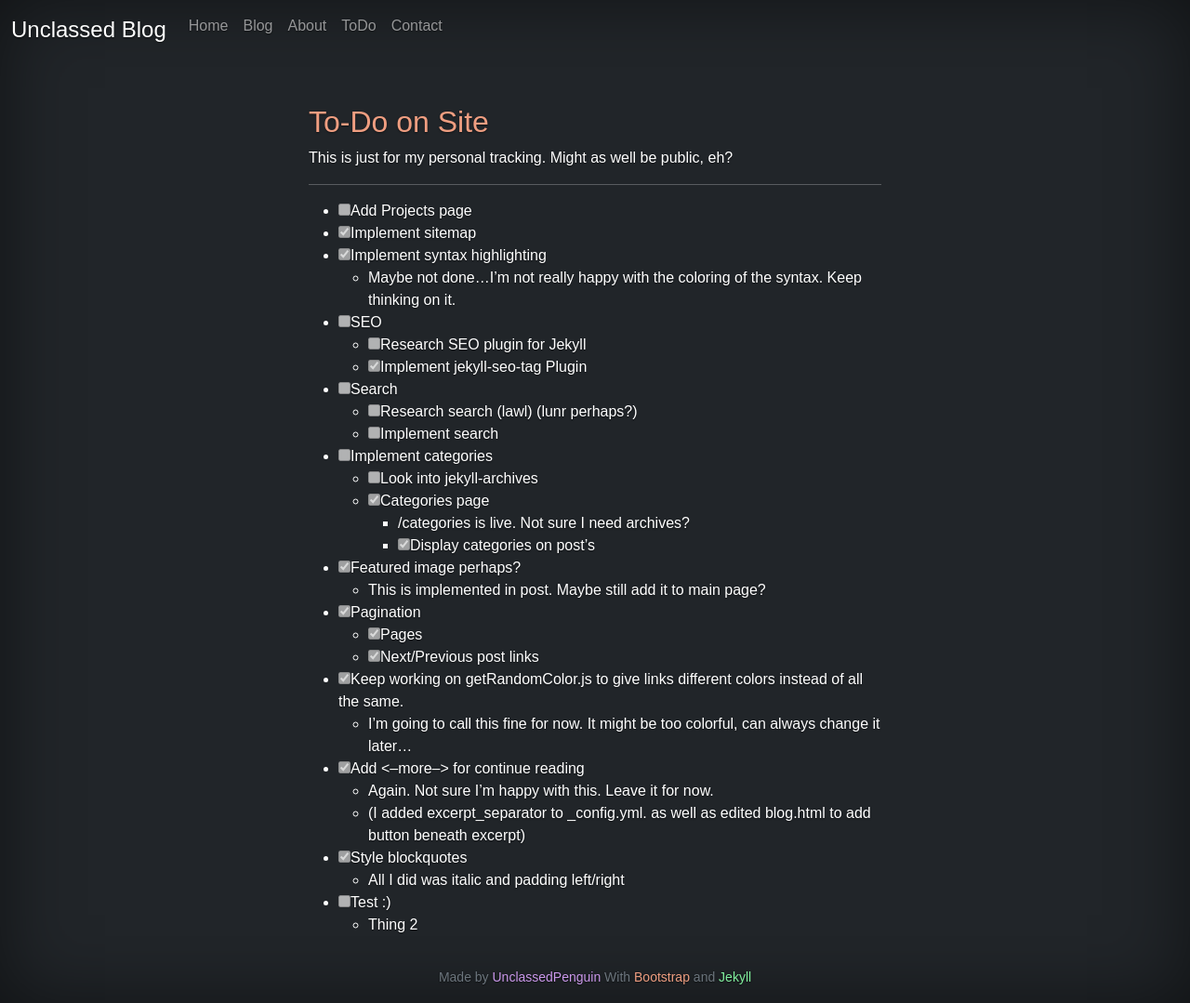
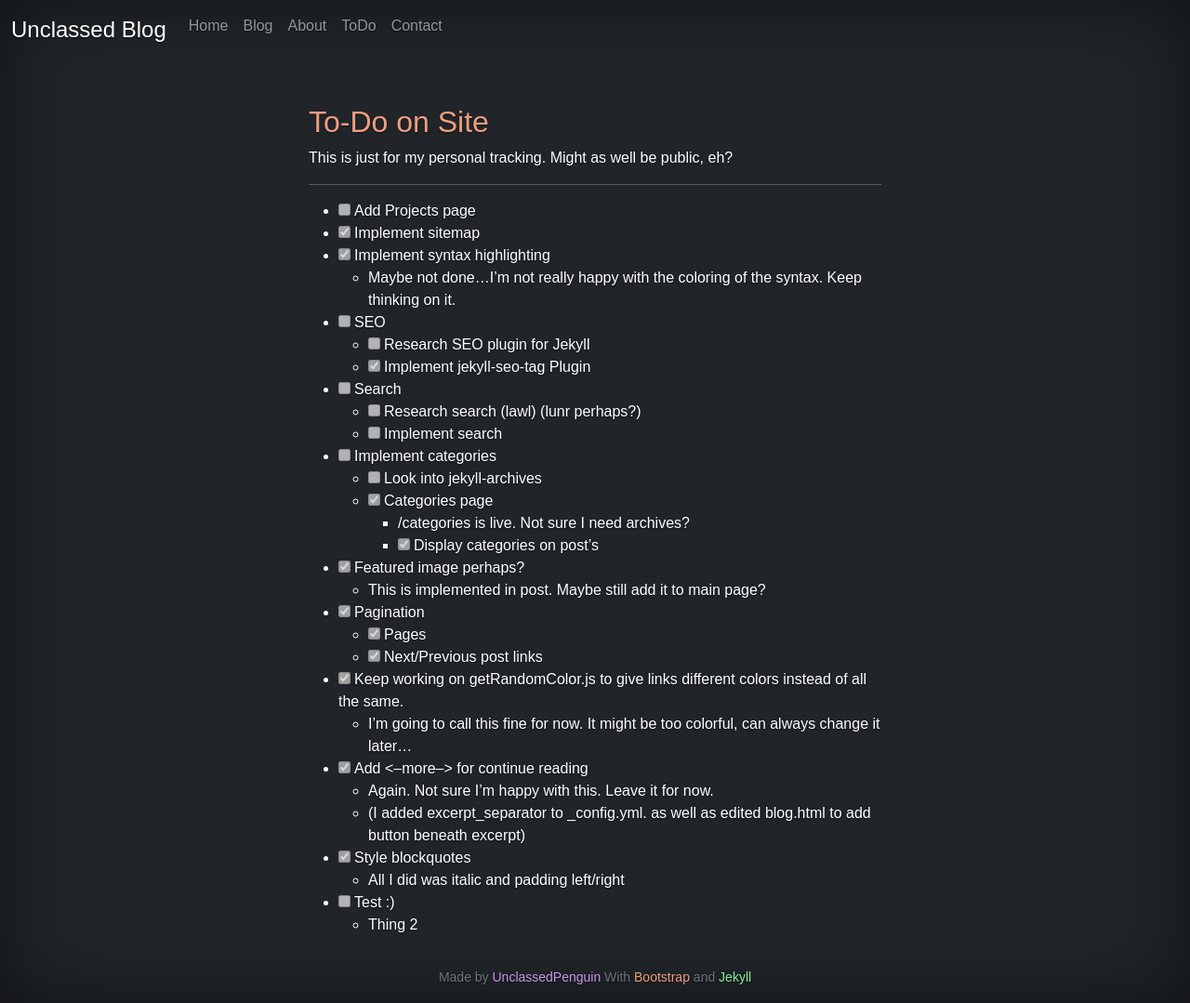
Before and after one commit to UnclassedPenguin/unclassedpenguin.github.io, a Jekyll site: the page built from todo.md, in a window 1280 px wide. Shown: the whole page at 93% size. Built offline with Jekyll 4.4.1, drawn with Linux system fonts in a browser that asks for light colours.

Commit message:
$(whatthecommit)

```diff
--- a/assets/css/styles.scss
+++ b/assets/css/styles.scss
@@ -90,6 +90,9 @@ img {
   margin-bottom: 20px;
 }
 
+.task-list-item-checkbox {
+  margin-right: 4px;
+}
 /*
  * Globals -- COVER PAGE --
  */
```
